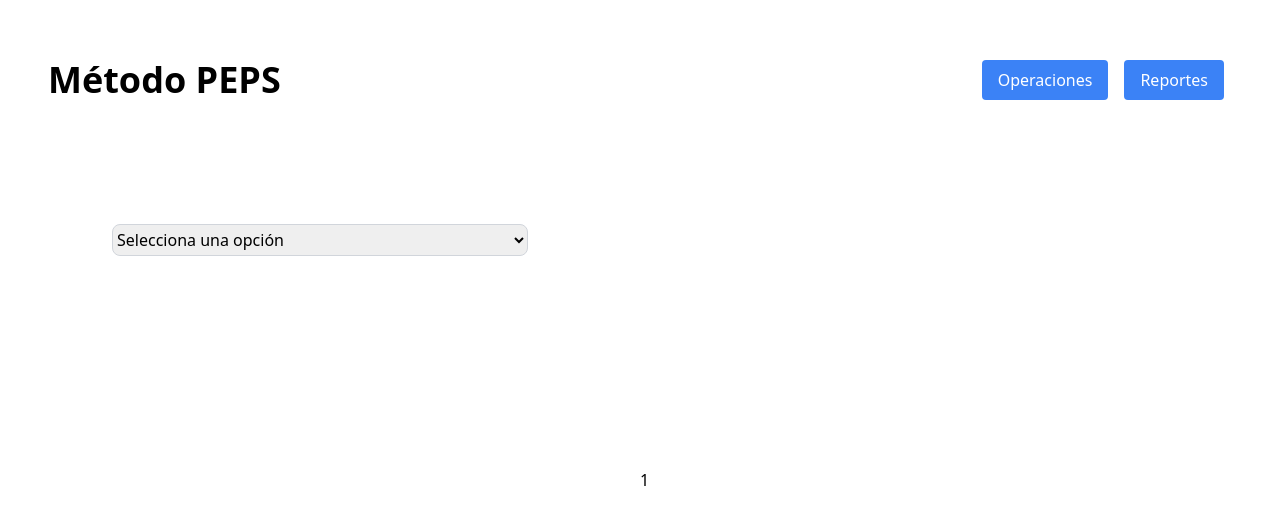
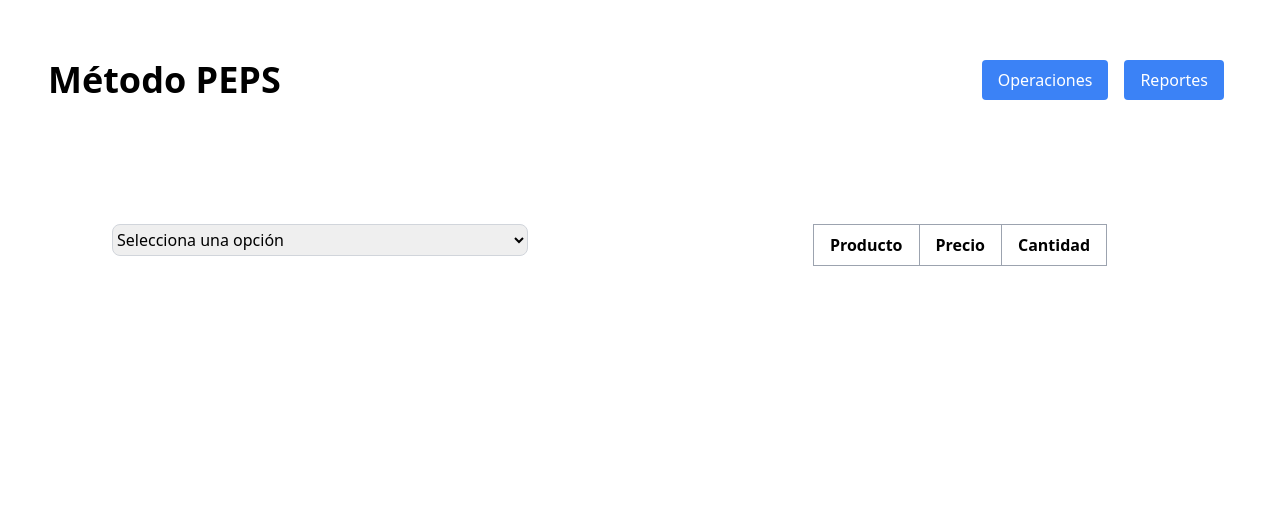
Before and after one commit to gerson08-07/M-todo-PEPS, a React (Vite) app: page / in a window 1280 px wide. Shown: the top 524 px of the page. Built offline with nearby package versions, Linux system fonts and the light colour scheme.

Commit message:
tabla inventario

```diff
--- a/src/components/VistaOperaciones.jsx
+++ b/src/components/VistaOperaciones.jsx
@@ -37,7 +37,7 @@ function VistaOperaciones() {
     }
   };
 
-
+    // Definimos un estado para almacenar la opción seleccionada
     const [selectedOption, setSelectedOption] = useState('');
 
     // Función que se ejecuta cuando el valor del combo box cambia
@@ -60,8 +60,25 @@ function VistaOperaciones() {
 
       </div>
 
-      <div className=''>
-        1
+      <div className='w-1/2 flex py-16 h-full justify-center'>
+          <table className="h-10 border-collapse border border-gray-400 ">
+            <thead>
+              <tr>
+                <th className="border border-gray-400 px-4 py-2">Producto</th>
+                <th className="border border-gray-400 px-4 py-2">Precio</th>
+                <th className="border border-gray-400 px-4 py-2">Cantidad</th>
+              </tr>
+            </thead>
+            <tbody>
+              {inventory.map((item, index) => (
+                <tr key={index}>
+                  <td className="border border-gray-400 px-4 py-2">{item.name}</td>
+                  <td className="border border-gray-400 px-4 py-2">{item.price}</td>
+                  <td className="border border-gray-400 px-4 py-2">{item.quantity}</td>
+                </tr>
+              ))}
+            </tbody>
+          </table>
       </div>
 
     </div>
```
